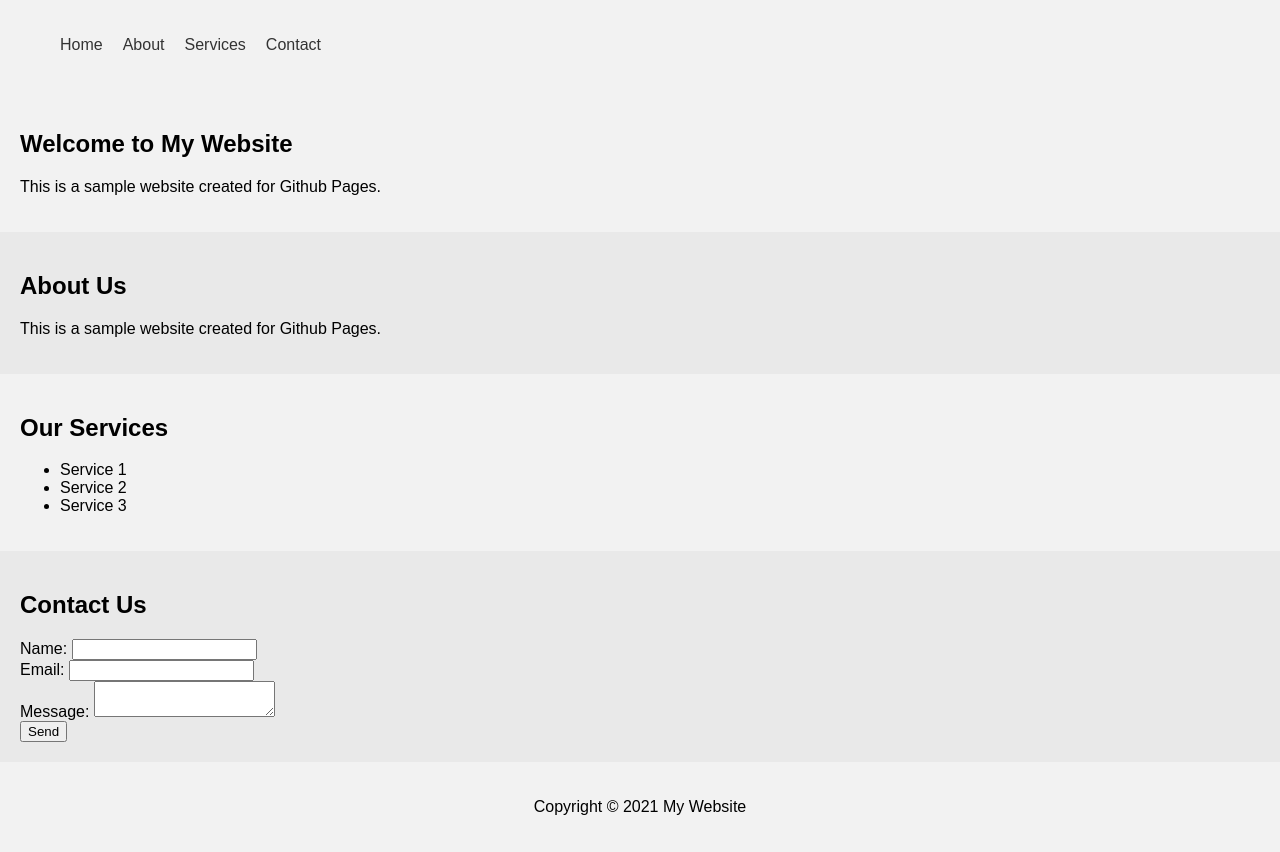
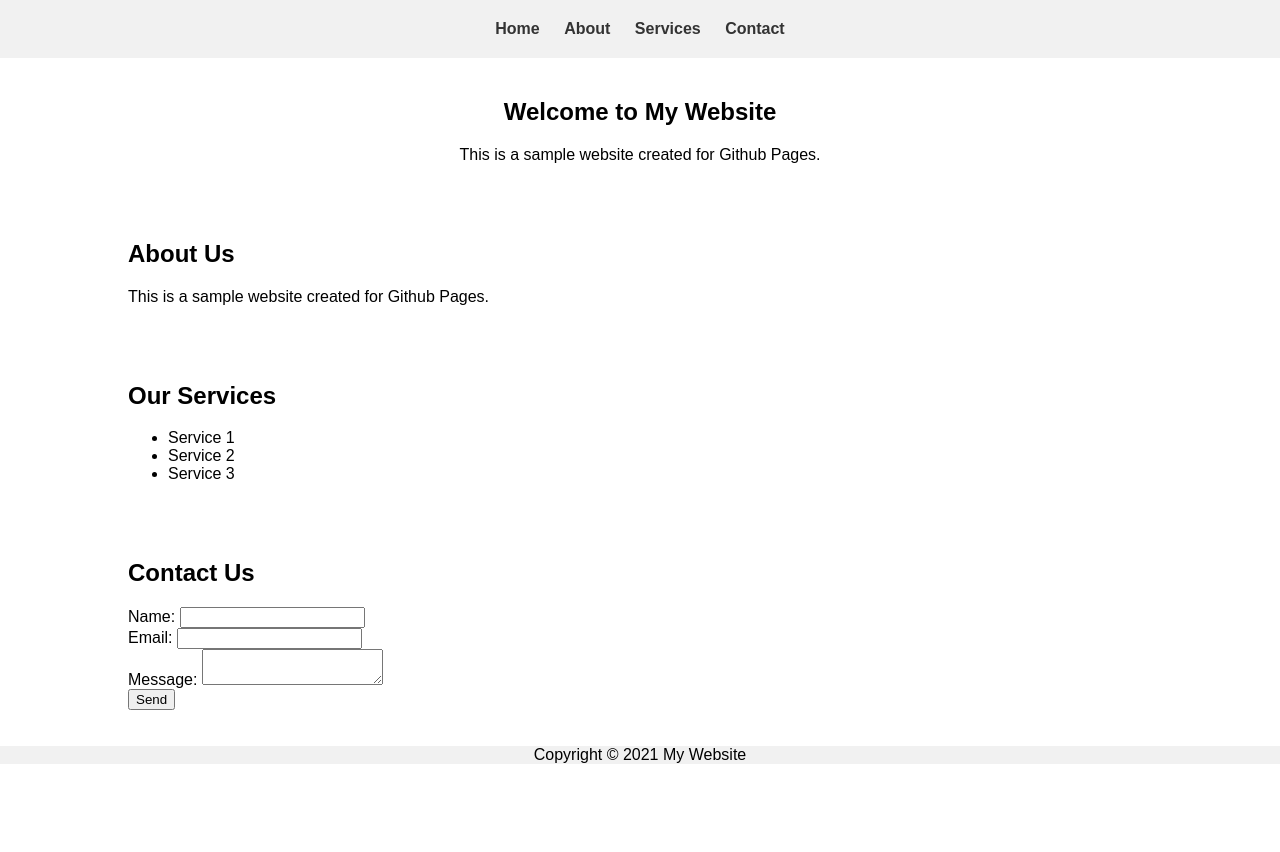
Before and after one commit to lesasale/lesasale.github.io, a plain HTML site: page index.html in a window 1280 px wide. After the commit the page ends 800 px from the top, so only its background shows below. Drawn offline with Linux system fonts and the light colour scheme.

Commit message:
Update style.css

```diff
--- a/style.css
+++ b/style.css
@@ -5,51 +5,45 @@ body {
 }
 
 header {
-  background-color: #f2f2f2;
+  background-color: #f1f1f1;
   padding: 20px;
 }
 
 nav {
-  display: flex;
-  justify-content: space-between;
+  text-align: center;
 }
 
 nav ul {
   list-style: none;
-  display: flex;
+  margin: 0;
+  padding: 0;
 }
 
 nav li {
-  margin-right: 20px;
+  display: inline-block;
+  margin: 0 10px;
 }
 
 nav a {
   text-decoration: none;
-  color: #333;
+  color: #333333;
+  font-weight: bold;
 }
 
 section {
   padding: 20px;
 }
 
-section#home {
-  background-color: #f2f2f2;
+#home {
+  text-align: center;
 }
 
-section#about {
-  background-color: #e9e9e9;
-}
-
-section#services {
-  background-color: #f2f2f2;
-}
-
-section#contact {
-  background-color: #e9e9e9;
+#about, #services, #contact {
+  width: 80%;
+  margin: 0 auto;
 }
 
 footer {
-  background-color: #f2f2f2;
-  padding: 20px;
+  background-color: #f1f1f1;
   text-align: center;
-}
+  padding: 20
```
